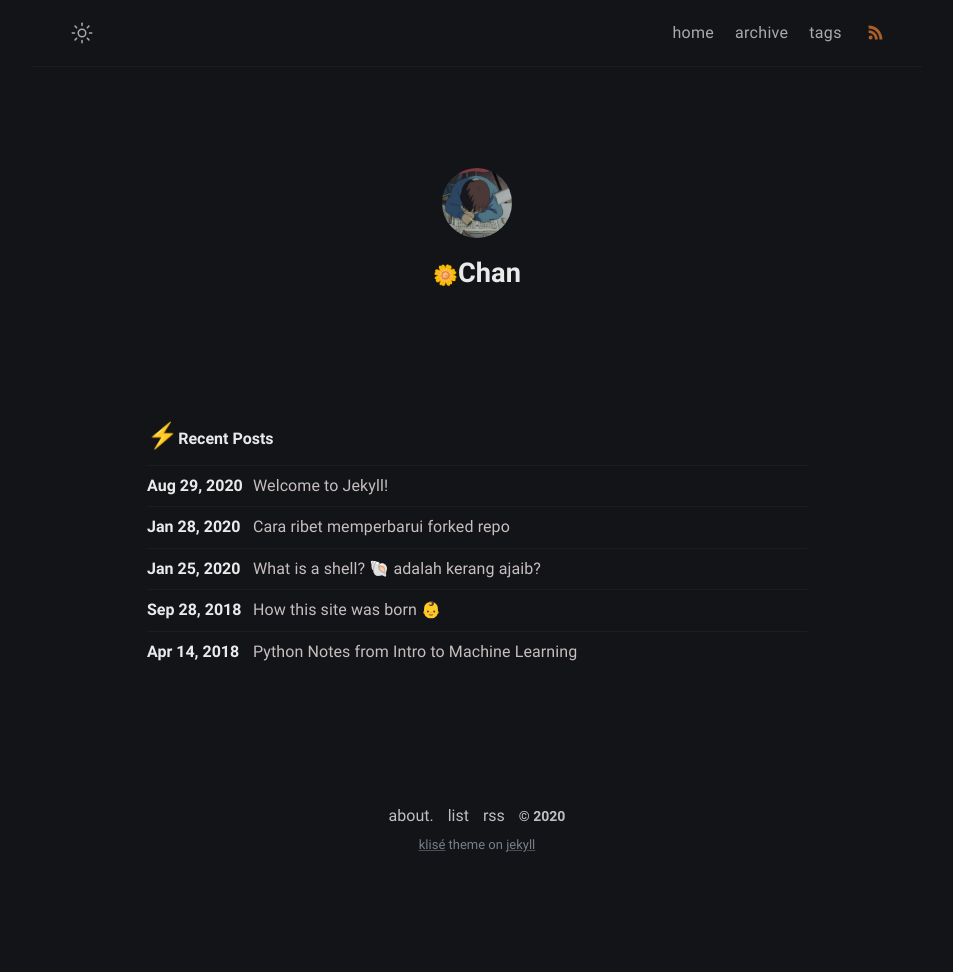
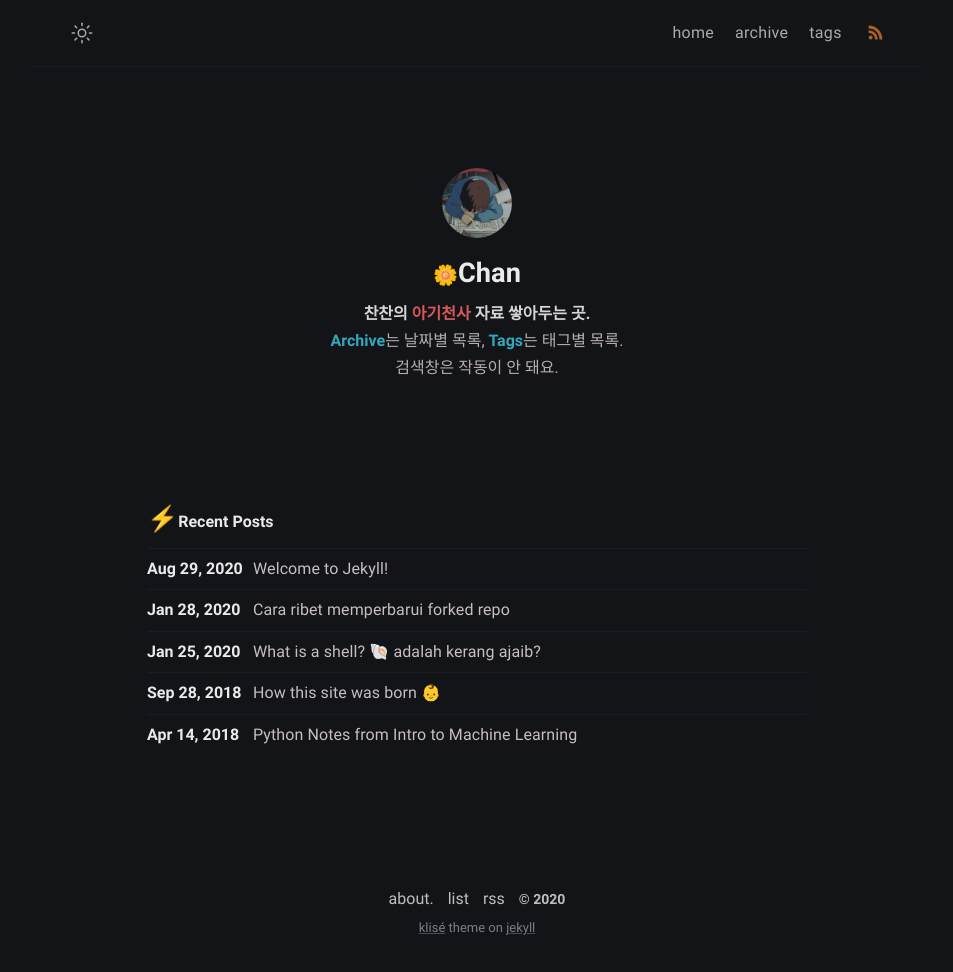
Before and after one commit to iwdstry/yeieje, a Jekyll site: the page built from index.md, in a window 1280 px wide. Shown: the whole page, without its empty margins (163-1116 px from the left). Built offline with Jekyll 4.4.1, drawn with Linux system fonts in a browser that asks for light colours; before the commit the page ends 900 px from its top, so only the background shows below that.

Commit message:
Create _config.yml

```diff
--- a/_config.yml
+++ b/_config.yml
@@ -10,7 +10,7 @@
 # Profile settings
 author:
   name: <span style="font-size:20px">&#127804;</span>Chan # author name
-  bio:  # tell to the world
+  bio:  <b>찬찬의 <font color="#F15F5F">아기천사</font color> 자료 쌓아두는 곳. </br><font color="#36B8CF">Archive</font color></b>는 날짜별 목록, <b><font color="#36B8CF">Tags</font color></b>는 태그별 목록.</br>검색창은 작동이 안 돼요.</br> # tell to the world
   username: yeieje # general username
   github: github_yeieje # github username
   twitter: twitter_yeieje # twitter username
```
